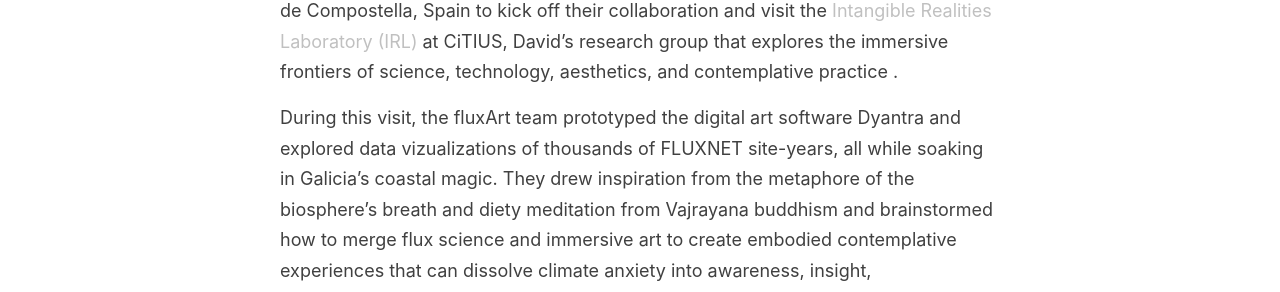
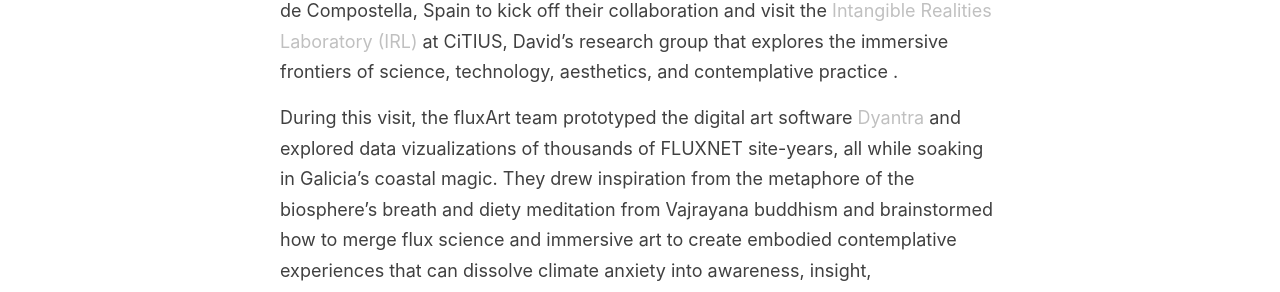
Before and after one commit to fluxnetart/fluxnetart.github.io, a Jekyll site: the page built from _posts/2024-11-14-santiago-kickoff.md, in a window 1280 px wide and 900 px high, scrolled down 334 px. Shown: the part 153-445 px from the top of the window. Built offline with Jekyll 4.4.1, drawn with Linux system fonts in a browser that asks for light colours; some of the changed lines change nothing that is shown; some of the changed text lies outside the part shown.

Commit message:
Dyantra repo link

```diff
--- a/_posts/2024-11-14-santiago-kickoff.md
+++ b/_posts/2024-11-14-santiago-kickoff.md
@@ -9,7 +9,7 @@
 In July 2024, artist David Glowacki invited researcher Maoya Bassiouni to Santiago de Compostella, Spain to kick off their collaboration and visit the <a href="https://www.intangiblerealitieslab.org/">Intangible Realities Laboratory (IRL)</a> at CiTIUS, David's research group that explores the immersive frontiers of science, technology, aesthetics, and contemplative practice .
 
 
-During this visit, the fluxArt team prototyped the digital art software Dyantra and explored data vizualizations of thousands of FLUXNET site-years, all while soaking in Galicia's coastal magic. They drew inspiration from the metaphore of the biosphere's breath and diety meditation from Vajrayana buddhism and brainstormed how to merge flux science and immersive art to create embodied contemplative experiences that can dissolve climate anxiety into awareness, insight, interconnectedness, and peace. David showed the Dyantra protoype at the MO:DEM festival in Croatia later in August.
+During this visit, the fluxArt team prototyped the digital art software <a href="https://github.com/davidglo/dyantra">Dyantra</a> and explored data vizualizations of thousands of FLUXNET site-years, all while soaking in Galicia's coastal magic. They drew inspiration from the metaphore of the biosphere's breath and diety meditation from Vajrayana buddhism and brainstormed how to merge flux science and immersive art to create embodied contemplative experiences that can dissolve climate anxiety into awareness, insight, interconnectedness, and peace. David showed the Dyantra protoype at the MO:DEM festival in Croatia later in August.
 
 
 <figure>
```
